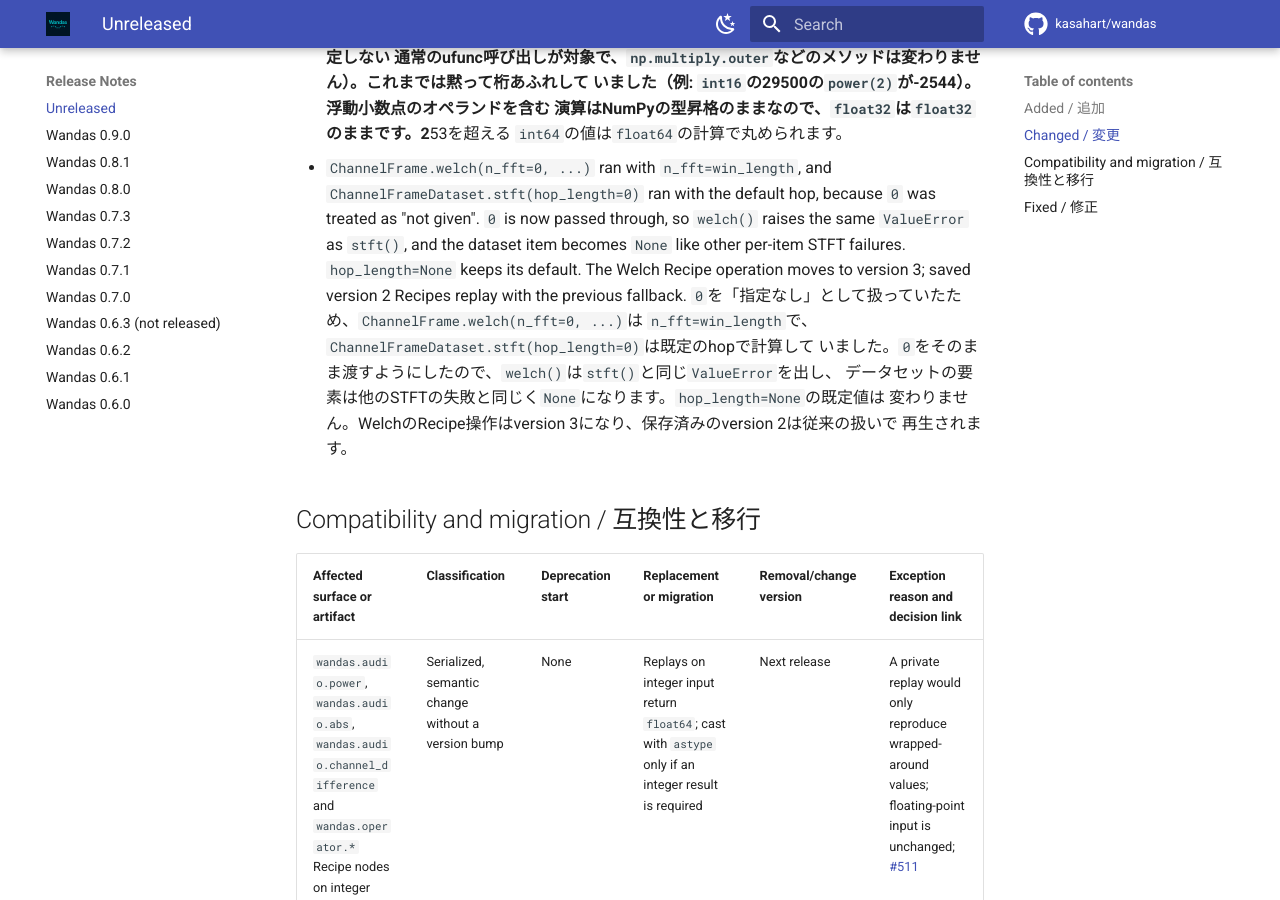
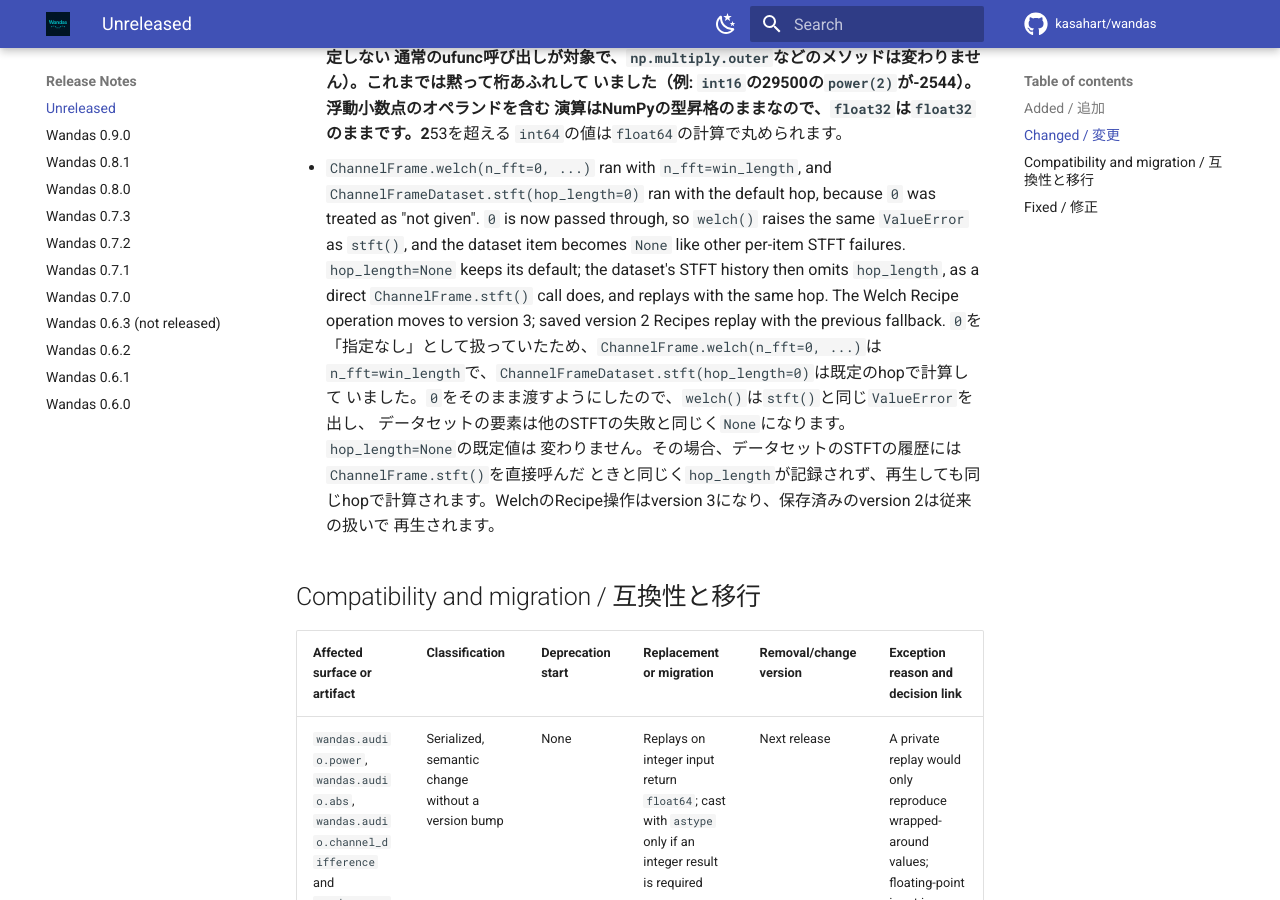
Before and after one commit to kasahart/wandas, an MkDocs documentation site: the page built from docs/src/release-notes/unreleased.md, in a window 1280 px wide and 900 px high, scrolled down 2259 px. Built offline with MkDocs 1.6.1 and Material for MkDocs 9.7.7, drawn with Linux system fonts in a browser that asks for light colours; comment, search, counter and statistics services are not loaded.

Commit message:
docs: note the dataset STFT history without hop_length
Co-Authored-By: Claude Opus 5.5 (1M context) <noreply@anthropic.com>
Claude-Session: https://claude.ai/code/session_01LjRVTCN7qA4pqYyRbGtn8e

```diff
--- a/docs/src/release-notes/unreleased.md
+++ b/docs/src/release-notes/unreleased.md
@@ -101,13 +101,15 @@
   `0` was treated as "not given". `0` is now passed through, so `welch()`
   raises the same `ValueError` as `stft()`, and the dataset item becomes
   `None` like other per-item STFT failures. `hop_length=None` keeps its
-  default. The Welch Recipe operation moves to version 3; saved version 2
+  default; the dataset's STFT history then omits `hop_length`, as a direct
+  `ChannelFrame.stft()` call does, and replays with the same hop. The Welch Recipe operation moves to version 3; saved version 2
   Recipes replay with the previous fallback.
   `0`を「指定なし」として扱っていたため、`ChannelFrame.welch(n_fft=0, ...)`は
   `n_fft=win_length`で、`ChannelFrameDataset.stft(hop_length=0)`は既定のhopで計算して
   いました。`0`をそのまま渡すようにしたので、`welch()`は`stft()`と同じ`ValueError`を出し、
   データセットの要素は他のSTFTの失敗と同じく`None`になります。`hop_length=None`の既定値は
-  変わりません。WelchのRecipe操作はversion 3になり、保存済みのversion 2は従来の扱いで
+  変わりません。その場合、データセットのSTFTの履歴には`ChannelFrame.stft()`を直接呼んだ
+  ときと同じく`hop_length`が記録されず、再生しても同じhopで計算されます。WelchのRecipe操作はversion 3になり、保存済みのversion 2は従来の扱いで
   再生されます。
 
 ## Compatibility and migration / 互換性と移行
```
